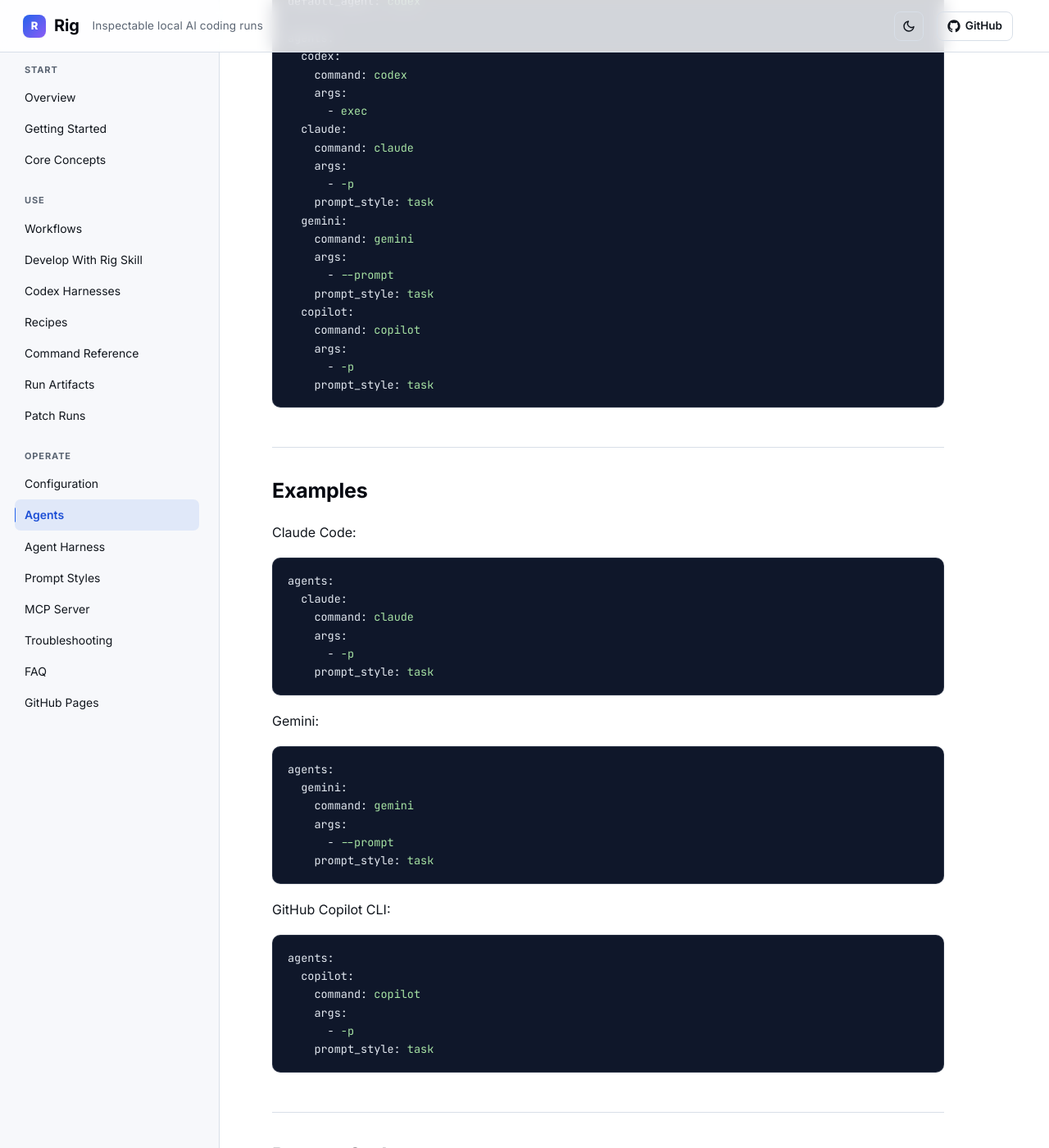
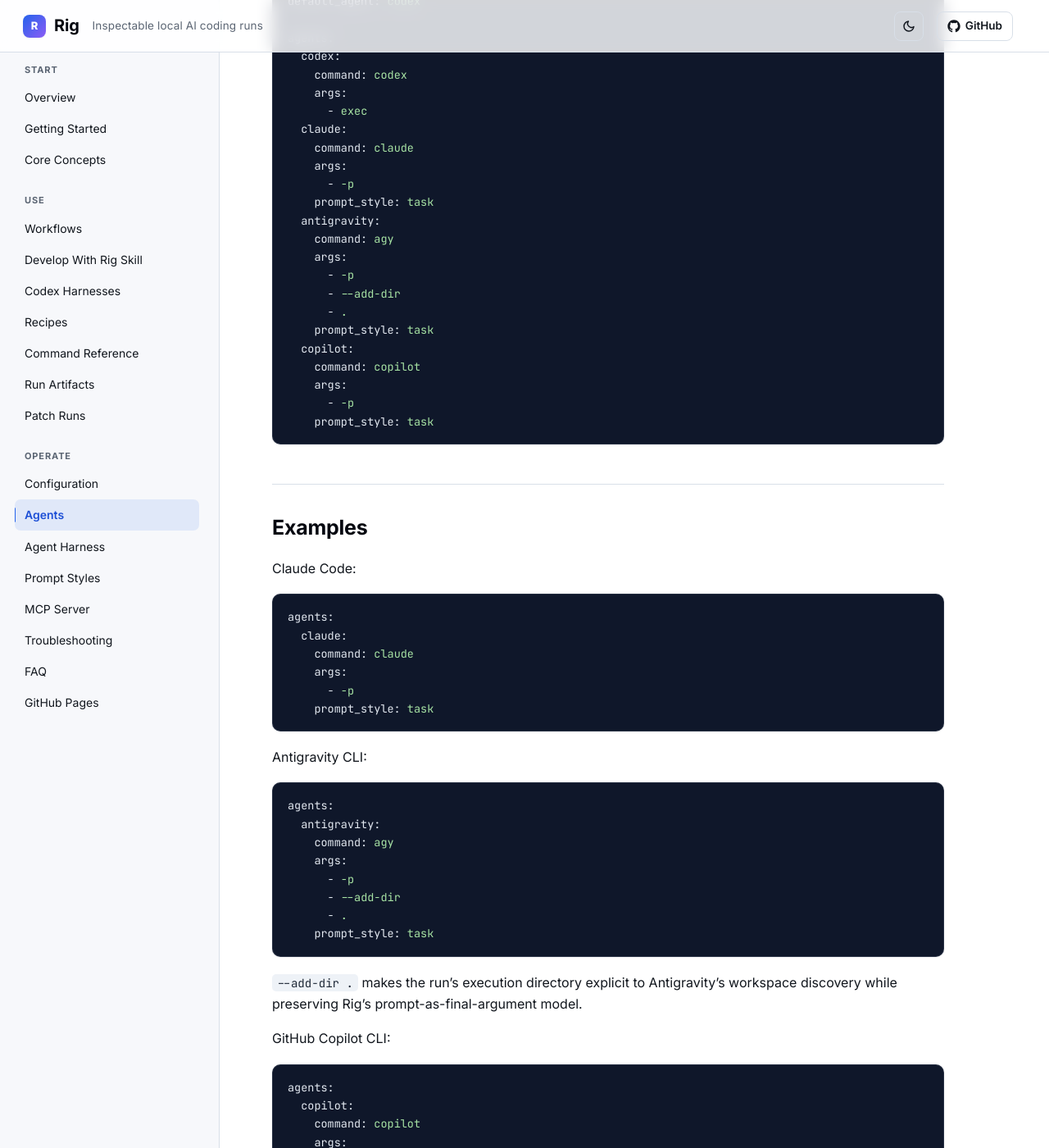
Before and after one commit to s-hiraoku/rig, a Jekyll site: the page built from docs/agents.md, in a window 1280 px wide and 1400 px high, scrolled down 269 px. Shown: the whole window at 82% size. Built offline with Jekyll 4.4.1, drawn with Linux system fonts in a browser that asks for light colours.

Commit message:
Add Antigravity CLI default agent

````diff
--- a/docs/agents.md
+++ b/docs/agents.md
@@ -22,10 +22,12 @@
     args:
       - -p
     prompt_style: task
-  gemini:
-    command: gemini
+  antigravity:
+    command: agy
     args:
-      - --prompt
+      - -p
+      - --add-dir
+      - .
     prompt_style: task
   copilot:
     command: copilot
@@ -47,16 +49,21 @@
     prompt_style: task
 ```
 
-Gemini:
+Antigravity CLI:
 
 ```yaml
 agents:
-  gemini:
-    command: gemini
+  antigravity:
+    command: agy
     args:
-      - --prompt
+      - -p
+      - --add-dir
+      - .
     prompt_style: task
 ```
+
+`--add-dir .` makes the run's execution directory explicit to Antigravity's
+workspace discovery while preserving Rig's prompt-as-final-argument model.
 
 GitHub Copilot CLI:
 
````
Also changed, not shown: AGENTS.md (+1 -1 lines), ROADMAP.md (+8 -6 lines), docs/configuration.md (+5 -3 lines), docs/index.md (+1 -1 lines), docs/prompts.md (+2 -2 lines), rig/run_store.py (+5 -3 lines), tests/test_mcp_server.py (+6 -6 lines), README.md.
